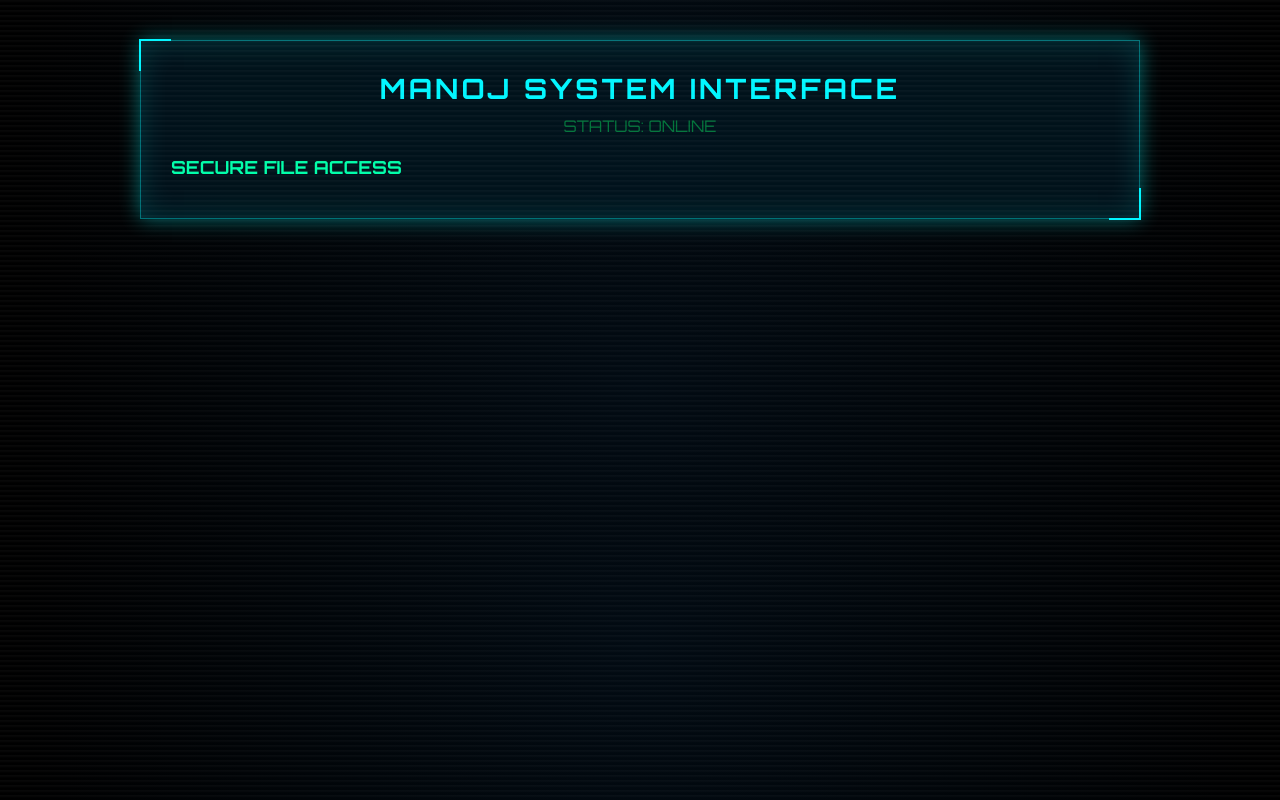
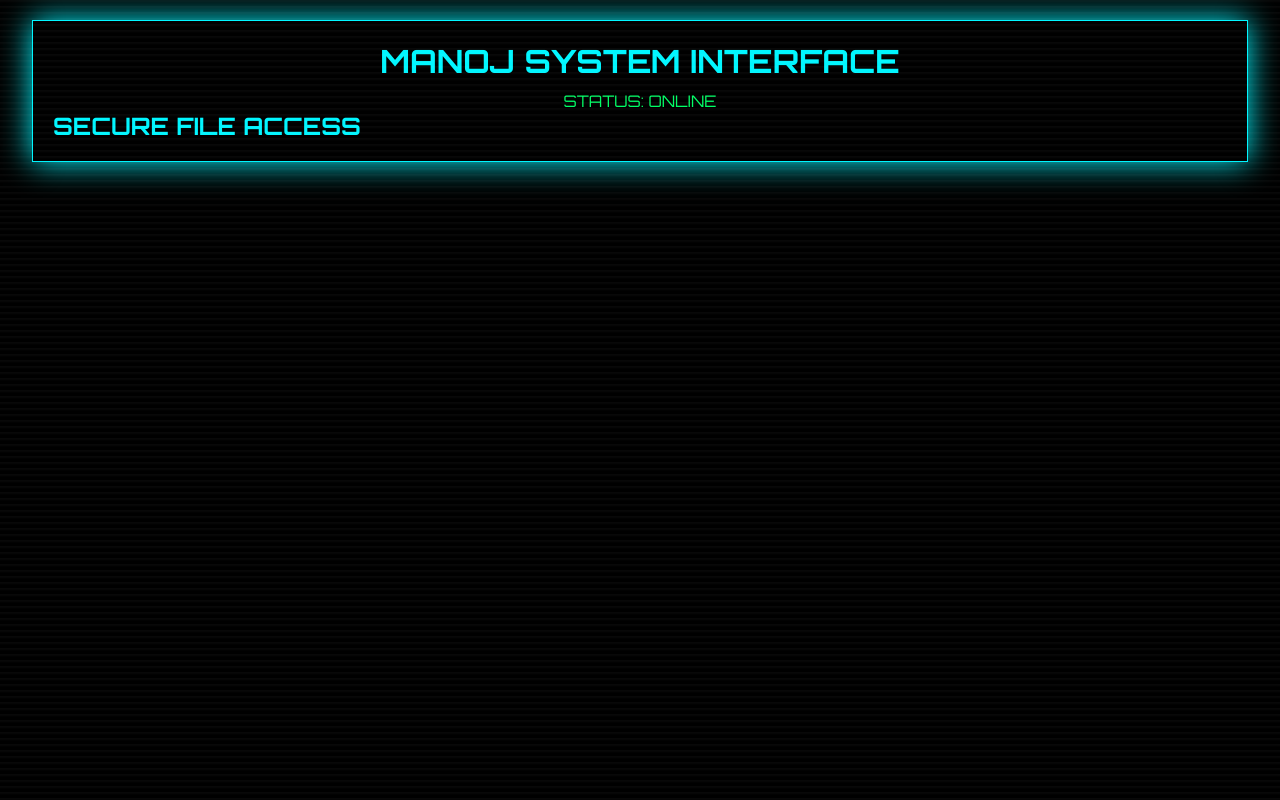
Before and after one commit to Manoj-kumar66/manoj-personal-interface, a Flask app: template templates/index.html in a window 1280 px wide. Run offline with Flask 3, Linux system fonts and the light colour scheme; the template is opened without the code that fills it, so the values that code supplies are empty.

Commit message:
Refactor CSS styles for improved layout and design

```diff
--- a/static/style.css
+++ b/static/style.css
@@ -1,181 +1,93 @@
 @import url('https://fonts.googleapis.com/css2?family=Orbitron:wght@400;700&display=swap');
 
-* {
-    margin: 0;
-    padding: 0;
-    box-sizing: border-box;
-    font-family: 'Orbitron', monospace;
+*{margin:0;padding:0;box-sizing:border-box;font-family:Orbitron}
+
+body{
+background:black;
+color:#00f6ff;
+overflow:hidden;
 }
 
-body {
-    background: radial-gradient(circle at center, #020b13, #000);
-    color: #00f6ff;
-    overflow-x: hidden;
+#bg{
+position:fixed;
+inset:0;
+z-index:-2;
 }
 
-/* MAIN HUD */
-.hud {
-    width: 90%;
-    max-width: 1000px;
-    margin: 40px auto;
-    padding: 30px;
-    background: rgba(0, 20, 30, 0.85);
-    border: 1px solid rgba(0, 255, 255, 0.4);
-    box-shadow:
-        0 0 20px rgba(0, 255, 255, 0.4),
-        inset 0 0 30px rgba(0, 255, 255, 0.15);
-    position: relative;
+.hud{
+width:95%;
+margin:20px auto;
+padding:20px;
+background:rgba(0,0,0,0.6);
+border:1px solid #00f6ff;
+box-shadow:0 0 30px #00f6ff;
 }
 
-/* CORNER HUD LINES */
-.hud::before,
-.hud::after {
-    content: "";
-    position: absolute;
-    width: 30px;
-    height: 30px;
-    border: 2px solid #00f6ff;
+h1{text-align:center;margin-bottom:10px}
+
+.status{text-align:center;color:#00ff66}
+
+.grid{
+display:grid;
+grid-template-columns:1fr 1fr;
+gap:15px;
+margin-top:20px;
 }
 
-.hud::before {
-    top: -2px;
-    left: -2px;
-    border-right: none;
-    border-bottom: none;
+.panel{
+border:1px solid rgba(0,255,255,.4);
+padding:10px;
+background:rgba(0,0,0,.6);
 }
 
-.hud::after {
-    bottom: -2px;
-    right: -2px;
-    border-left: none;
-    border-top: none;
+.panel h2{font-size:14px;margin-bottom:5px}
+
+ul{list-style:none}
+
+li{
+display:flex;
+justify-content:space-between;
+margin-bottom:5px;
 }
 
-/* HEADINGS */
-h1 {
-    text-align: center;
-    font-size: 28px;
-    letter-spacing: 3px;
-    margin-bottom: 10px;
+a{color:#00f6ff;text-decoration:none}
+
+.download{color:#00ffaa}
+
+pre{
+max-height:200px;
+overflow:auto;
+color:#00ffaa;
 }
 
-h2 {
-    font-size: 18px;
-    margin-bottom: 10px;
-    color: #00ffaa;
+.chat{
+height:120px;
+overflow:auto;
+font-size:12px;
 }
 
-.status {
-    text-align: center;
-    color: #00ff66;
-    margin-bottom: 20px;
-    animation: blink 1.5s infinite;
+.logout{
+display:block;
+text-align:center;
+margin-top:10px;
+color:red;
 }
 
-/* LOGIN */
-form input {
-    width: 100%;
-    padding: 14px;
-    margin-top: 15px;
-    background: transparent;
-    border: 1px solid #00f6ff;
-    color: #00f6ff;
-    text-align: center;
-    font-size: 16px;
+.scanline{
+position:fixed;
+inset:0;
+pointer-events:none;
+background:repeating-linear-gradient(
+to bottom,
+rgba(255,255,255,.03),
+rgba(255,255,255,.03) 1px,
+transparent 3px,
+transparent 6px
+);
+animation:scan 6s linear infinite;
 }
 
-form button {
-    margin-top: 15px;
-    padding: 14px;
-    width: 100%;
-    background: linear-gradient(90deg, #00f6ff, #00ffaa);
-    border: none;
-    color: #000;
-    font-weight: bold;
-    cursor: pointer;
-    letter-spacing: 2px;
+@keyframes scan{
+from{background-position-y:0}
+to{background-position-y:100%}
 }
-
-form button:hover {
-    filter: brightness(1.2);
-}
-
-/* FILES */
-.files ul {
-    list-style: none;
-}
-
-.files li {
-    display: flex;
-    justify-content: space-between;
-    padding: 8px 10px;
-    margin-bottom: 6px;
-    background: rgba(0, 0, 0, 0.5);
-    border-left: 3px solid #00f6ff;
-}
-
-.files a {
-    color: #00f6ff;
-    text-decoration: none;
-}
-
-.files a:hover {
-    color: #00ffaa;
-}
-
-.download {
-    margin-left: 10px;
-}
-
-/* PREVIEW */
-.preview {
-    margin-top: 25px;
-    padding: 15px;
-    background: rgba(0, 0, 0, 0.7);
-    border: 1px solid rgba(0, 255, 255, 0.3);
-}
-
-.preview pre {
-    max-height: 300px;
-    overflow-y: auto;
-    color: #00ffaa;
-    font-size: 14px;
-}
-
-/* LOGOUT */
-.logout {
-    display: block;
-    text-align: center;
-    margin-top: 20px;
-    color: #ff5555;
-}
-
-/* ERROR */
-.error {
-    color: red;
-    text-align: center;
-}
-
-/* SCANLINE EFFECT */
-.scanline {
-    position: fixed;
-    inset: 0;
-    pointer-events: none;
-    background: repeating-linear-gradient(
-        to bottom,
-        rgba(255,255,255,0.03),
-        rgba(255,255,255,0.03) 1px,
-        transparent 3px,
-        transparent 5px
-    );
-    animation: scan 8s linear infinite;
-}
-
-@keyframes scan {
-    from { background-position-y: 0; }
-    to { background-position-y: 100%; }
-}
-
-@keyframes blink {
-    50% { opacity: 0.4; }
-}
```
